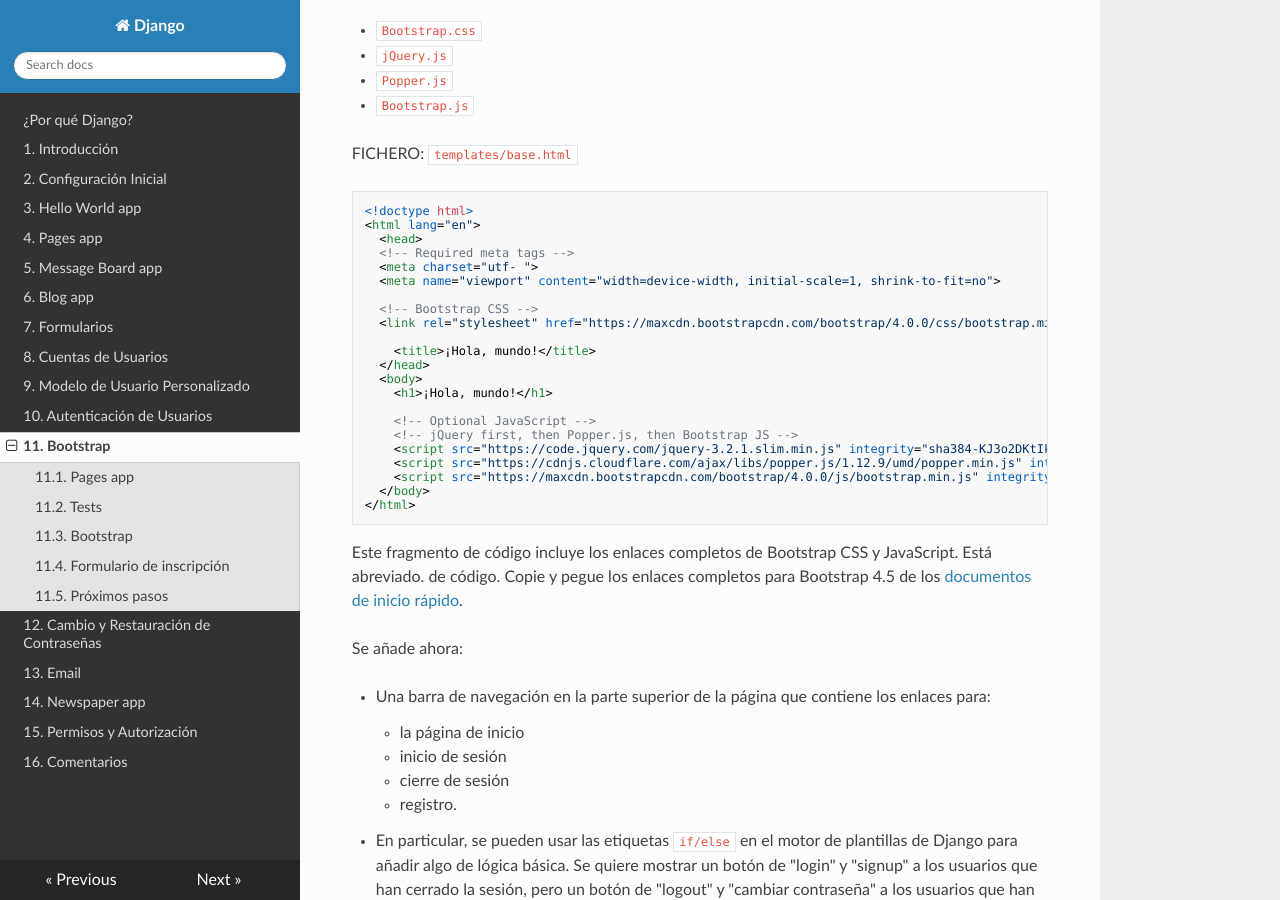
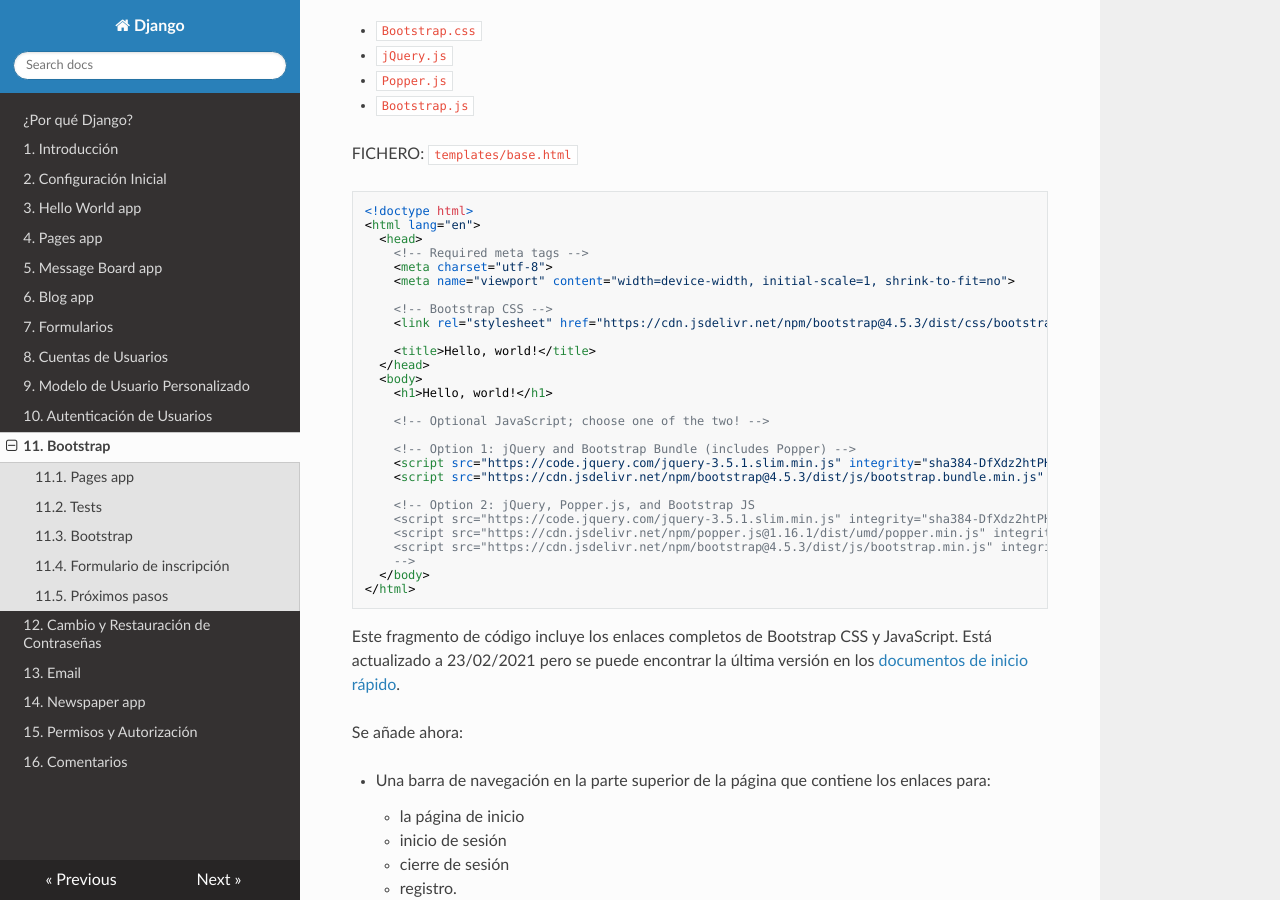
Before and after one commit to mentecatoDev/django, an MkDocs documentation site: the page built from docs/11_bootstrap.md, in a window 1280 px wide and 900 px high, scrolled down 4046 px. Built offline with MkDocs 1.6.1, drawn with Linux system fonts in a browser that asks for light colours; nearby versions of some CDN libraries; some of the changed text lies outside the part shown.

Commit message:
Añade cambios en 09,10,11

````diff
--- a/docs/11_bootstrap.md
+++ b/docs/11_bootstrap.md
@@ -2,7 +2,7 @@
 
 El desarrollo de la web requiere de muchas habilidades. No sólo hay que programar un sitio web para que funcione correctamente, los usuarios también esperan que se vea bien. Cuando se está creando todo desde cero, puede ser abrumador añadir también todo el HTML/CSS necesario para un sitio atractivo.
 
-Afortunadamente está **[Bootstrap](https://getbootstrap.com/)** (aunque también podríamos contar con **[Tailwind CSS](https://tailwindcss.com/)**), el marco de trabajo más popular para construir proyectos *responsivos* y para móviles. En lugar de escribir nuestro propio CSS y JavaScript para las características comunes de diseño de sitios web, podemos confiar en Bootstrap para hacer el trabajo pesado. Esto significa que con sólo una pequeña cantidad de código de nuestra parte podemos tener rápidamente sitios web de gran apariencia. Y si queremos hacer cambios personalizados a medida que el proyecto avanza, también es fácil anular Bootstrap cuando sea necesario.
+Afortunadamente está **[Bootstrap](https://getbootstrap.com/)** , el marco de trabajo más popular para construir proyectos *responsivos* y para móviles (aunque también podríamos contar con **[Tailwind CSS](https://tailwindcss.com/)**). En lugar de escribir nuestro propio CSS y JavaScript para las características comunes de diseño de sitios web, podemos confiar en Bootstrap para hacer el trabajo pesado. Esto significa que con sólo una pequeña cantidad de código de nuestra parte podemos tener rápidamente sitios web de gran apariencia. Y si queremos hacer cambios personalizados a medida que el proyecto avanza, también es fácil anular Bootstrap cuando sea necesario.
 
 Cuando centrarse en la funcionalidad de un proyecto, y no en el diseño, es lo importante, Bootstrap es una gran elección.
 
@@ -176,28 +176,41 @@ FICHERO: `templates/base.html`
 <!doctype html>
 <html lang="en">
   <head>
-  <!-- Required meta tags -->
-  <meta charset="utf- ">
-  <meta name="viewport" content="width=device-width, initial-scale=1, shrink-to-fit=no">
+    <!-- Required meta tags -->
+    <meta charset="utf-8">
+    <meta name="viewport" content="width=device-width, initial-scale=1, shrink-to-fit=no">
 
-  <!-- Bootstrap CSS -->
-  <link rel="stylesheet" href="https://maxcdn.bootstrapcdn.com/bootstrap/4.0.0/css/bootstrap.min.css" integrity="sha384-Gn5384xqQ1aoWXA+058RXPxPg6fy4IWvTNh0E263XmFcJlSAwiGgFAW/dAiS6JXm" crossorigin="anonymous">
+    <!-- Bootstrap CSS -->
+    <link rel="stylesheet" href="https://cdn.jsdelivr.net/npm/bootstrap@4.5.3/dist/css/bootstrap.min.css" integrity="sha384-TX8t27EcRE3e/ihU7zmQxVncDAy5uIKz4rEkgIXeMed4M0jlfIDPvg6uqKI2xXr2" crossorigin="anonymous">
 
-    <title>¡Hola, mundo!</title>
+    <title>Hello, world!</title>
   </head>
   <body>
-    <h1>¡Hola, mundo!</h1>
+    <h1>Hello, world!</h1>
 
-    <!-- Optional JavaScript -->
-    <!-- jQuery first, then Popper.js, then Bootstrap JS -->
-    <script src="https://code.jquery.com/jquery-3.2.1.slim.min.js" integrity="sha384-KJ3o2DKtIkvYIK3UENzmM7KCkRr/rE9/Qpg6aAZGJwFDMVNA/GpGFF93hXpG5KkN" crossorigin="anonymous"></script>
-    <script src="https://cdnjs.cloudflare.com/ajax/libs/popper.js/1.12.9/umd/popper.min.js" integrity="sha384-ApNbgh9B+Y1QKtv3Rn7W3mgPxhU9KScQsAP7hUibX39j7fakFPskvXusvfa0b4Q" crossorigin="anonymous"></script>
-    <script src="https://maxcdn.bootstrapcdn.com/bootstrap/4.0.0/js/bootstrap.min.js" integrity="sha384-JZR6Spejh4U02d8jOt6vLEHfe/JQGiRRSQQxSfFWpi1MquVdAyjUar5+76PVCmYl" crossorigin="anonymous"></script>
+    <!-- Optional JavaScript; choose one of the two! -->
+
+    <!-- Option 1: jQuery and Bootstrap Bundle (includes Popper) -->
+    <script src="https://code.jquery.com/jquery-3.5.1.slim.min.js" integrity="sha384-DfXdz2htPH0lsSSs5nCTpuj/zy4C+OGpamoFVy38MVBnE+IbbVYUew+OrCXaRkfj" crossorigin="anonymous"></script>
+    <script src="https://cdn.jsdelivr.net/npm/bootstrap@4.5.3/dist/js/bootstrap.bundle.min.js" integrity="sha384-ho+j7jyWK8fNQe+A12Hb8AhRq26LrZ/JpcUGGOn+Y7RsweNrtN/tE3MoK7ZeZDyx" crossorigin="anonymous"></script>
+
+    <!-- Option 2: jQuery, Popper.js, and Bootstrap JS
+    <script src="https://code.jquery.com/jquery-3.5.1.slim.min.js" integrity="sha384-DfXdz2htPH0lsSSs5nCTpuj/zy4C+OGpamoFVy38MVBnE+IbbVYUew+OrCXaRkfj" crossorigin="anonymous"></script>
+    <script src="https://cdn.jsdelivr.net/npm/popper.js@1.16.1/dist/umd/popper.min.js" integrity="sha384-9/reFTGAW83EW2RDu2S0VKaIzap3H66lZH81PoYlFhbGU+6BZp6G7niu735Sk7lN" crossorigin="anonymous"></script>
+    <script src="https://cdn.jsdelivr.net/npm/bootstrap@4.5.3/dist/js/bootstrap.min.js" integrity="sha384-w1Q4orYjBQndcko6MimVbzY0tgp4pWB4lZ7lr30WKz0vr/aWKhXdBNmNb5D92v7s" crossorigin="anonymous"></script>
+    -->
   </body>
 </html>
 ```
-Este fragmento de código incluye los enlaces completos de Bootstrap CSS y JavaScript. Está abreviado.
-de código. Copie y pegue los enlaces completos para Bootstrap 4.5 de los [documentos de inicio rápido](https://getbootstrap.com/docs/4.5/getting-started/introduction/#quick-start).
+Este fragmento de código incluye los enlaces completos de Bootstrap CSS y JavaScript. Está actualizado a 23/02/2021 pero se puede encontrar la última versión en los [documentos de inicio rápido](https://getbootstrap.com/docs/4.5/getting-started/introduction/#quick-start).
+
+
+
+
+
+
+
+
 
 Se añade ahora:
 
````
Also changed, not shown: other parts of docs/11_bootstrap.md (+2 -2 lines), docs/09_modelo_de_usuario_personalizado.md (+3 -1 lines), docs/10_autenticacion_de_usuarios.md (+23 -15 lines).
